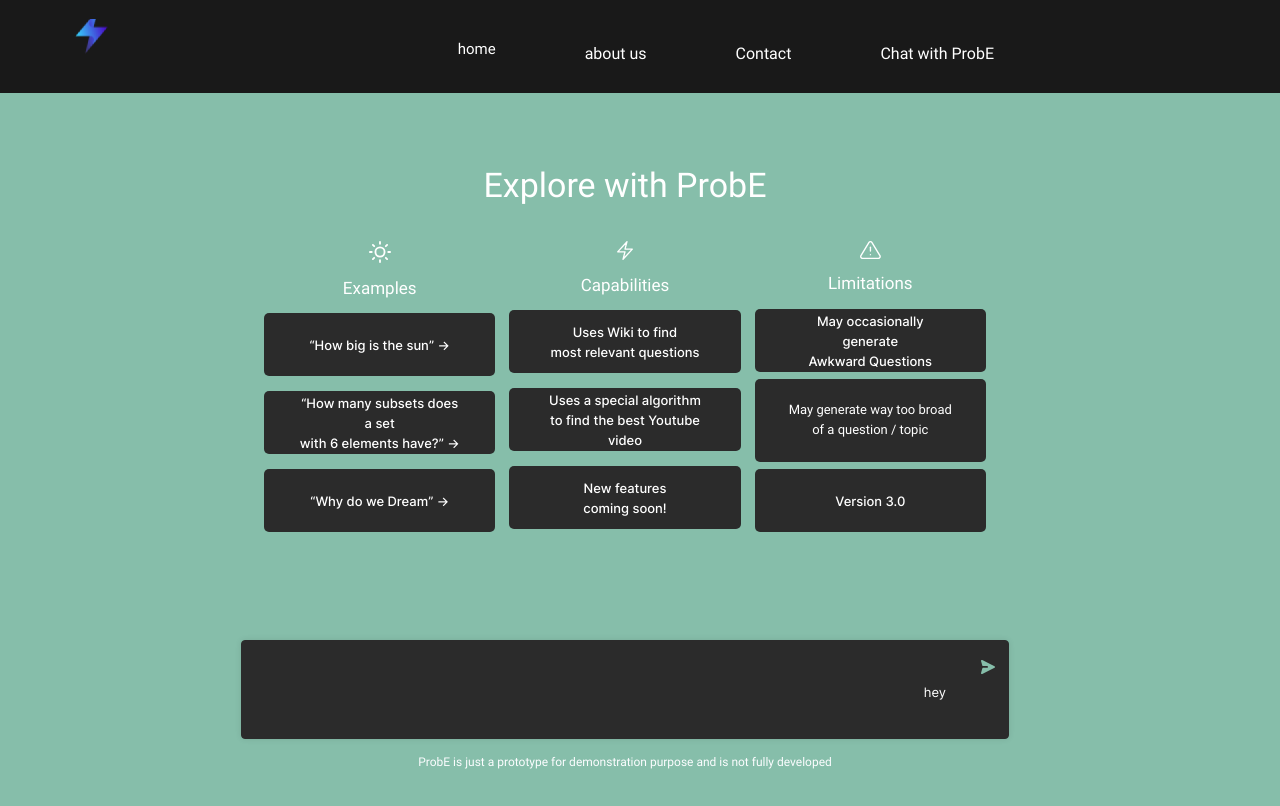
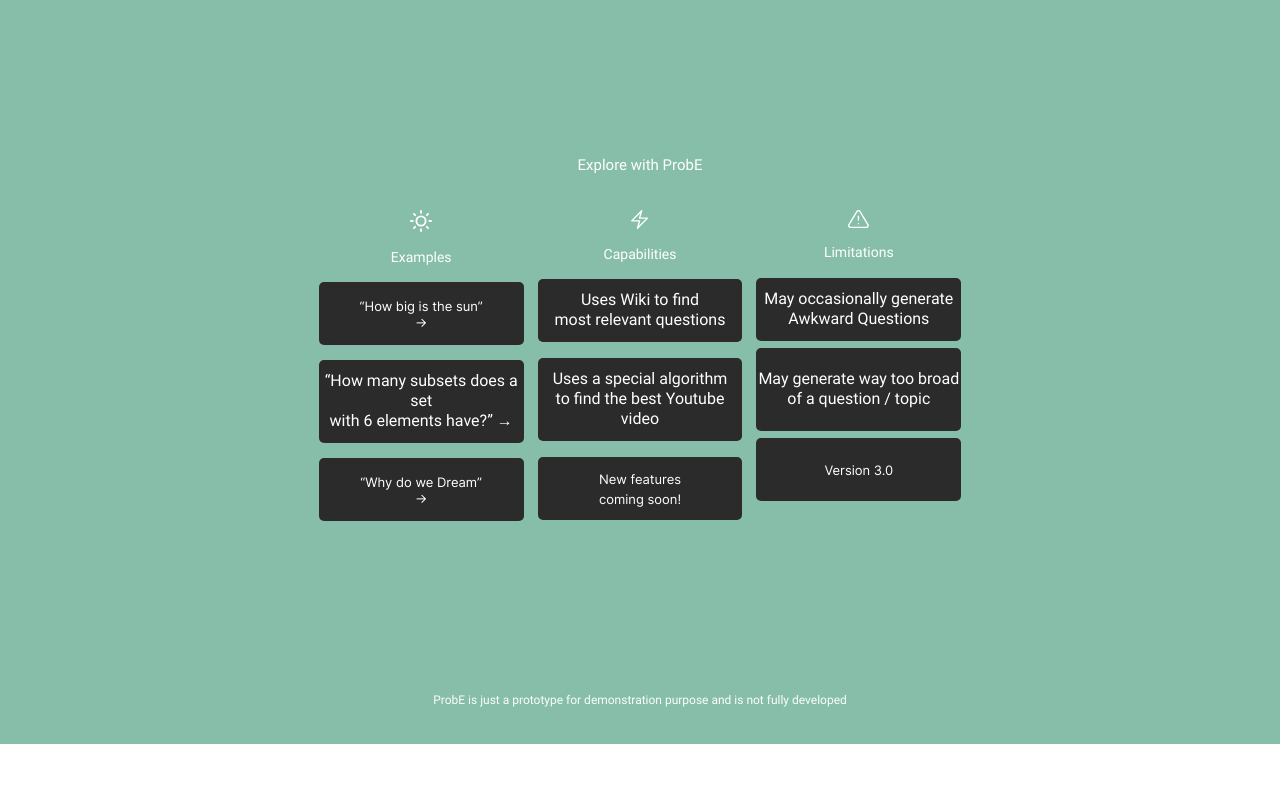
Before and after one commit to Arman-Fathabadi/Moonhack_final, a React (Create React App) app: page /chatscreen in a window 1280 px wide. Built offline with nearby package versions, Linux system fonts and the light colour scheme.

Commit message:
changes on chatscreen page

```diff
--- a/src/pages/ChatScreen/index.jsx
+++ b/src/pages/ChatScreen/index.jsx
@@ -1,38 +1,31 @@
-import React from "react";
 import { Helmet } from "react-helmet";
 import { Text, Img, Button } from "../../components";
-import Header from "../../components/Header";
+import React from "react";
 
 export default function ChatScreenPage() {
-
-  function handleSubmit(e) {
-
-  }
-
   return (
     <>
       <Helmet>
-        <title>Chat with ProbE - Interactive Learning and Support</title>
+        <title>Chat Interface - Engage with ProbE's Interactive Queries</title>
         <meta
           name="description"
-          content="Engage with ProbE's chat feature to explore relevant questions, find educational videos, and discover new features. Get answers to your curious questions with our intelligent system."
+          content="Discover the capabilities of ProbE's chat interface. Explore relevant questions, utilize advanced algorithms for video suggestions, and stay tuned for upcoming features. Engage with a prototype designed to enhance your knowledge journey."
         />
       </Helmet>
-      <div className="flex w-full flex-col items-center gap-[72px] bg-blue_gray-300 pb-9 md:gap-[54px] sm:gap-9 sm:pb-5">
-        {/* header section */}
-        <Header className="justify-center self-stretch" />
 
-        {/* main content section */}
-        <div className="container-xs pl-[171px] pr-[201px] md:p-5 md:px-5">
-          <div className="flex flex-col items-center">
-            {/* explore section */}
-            <div className="flex w-[94%] flex-col items-center gap-9 md:w-full">
-              <Text size="6xl" as="p">
+      {/* chat screen container section */}
+      <div className="flex w-full flex-col items-center justify-center bg-blue_gray-300 px-14 pb-9 pt-[156px] md:px-5 md:pt-5 sm:p-5">
+        {/* chat screen main content section */}
+        <div className="flex w-[55%] flex-col md:w-full">
+          {/* chat screen exploration section */}
+          <div className="mx-auto flex w-full max-w-[719px] flex-col items-center gap-9 md:p-5">
+            <Text size="lg" as="p">
               Explore with ProbE
             </Text>
 
-              {/* examples list section */}
+            {/* chat screen examples list section */}
             <div className="self-stretch">
+              {/* chat screen examples items section */}
               <div className="flex gap-3.5 md:flex-col">
                 <div className="flex w-full flex-col items-center gap-[15px]">
                   <Img
@@ -40,64 +33,56 @@ export default function ChatScreenPage() {
                     alt="brightness image"
                     className="h-[22px] w-[22px]"
                   />
-                    <Text size="2xl" as="p">
+                  <Text size="md" as="p">
                     Examples
                   </Text>
-                    <Button
-                      shape="round"
-                      className="w-full font-medium sm:px-5"
-                    >
+                  <Button shape="round" className="w-full sm:px-5">
                     “How big is the sun” →
                   </Button>
-                    <Button
-                      shape="round"
-                      className="w-full font-medium leading-5"
-                    >
+                  <div className="self-stretch rounded-[5px] bg-blue_gray-900 pb-3 pt-[11px]">
+                    <Text as="p" className="text-center leading-5">
                       <>
                         “How many subsets does a set
                         <br />
                         with 6 elements have?” →
                       </>
-                    </Button>
-                    <Button
-                      shape="round"
-                      className="w-full font-medium sm:px-5"
-                    >
+                    </Text>
+                  </div>
+                  <Button shape="round" className="w-full sm:px-5">
                     “Why do we Dream” →
                   </Button>
                 </div>
-                  <div className="flex w-full flex-col items-center gap-[15px]">
+
+                {/* chat screen capabilities section */}
+                <div className="flex w-full flex-col gap-4">
+                  <div className="flex flex-col items-center gap-[15px]">
                     <Img
-                      src="images/img_forward.svg"
-                      alt="fastforward image"
+                      src="images/img_flash.svg"
+                      alt="flash image"
                       className="h-[19px]"
                     />
-                    <Text size="2xl" as="p">
+                    <Text size="md" as="p">
                       Capabilities
                     </Text>
-                    <Button
-                      shape="round"
-                      className="w-full font-medium leading-5"
-                    >
+                    <div className="self-stretch rounded-[5px] bg-blue_gray-900 pb-3 pt-[11px]">
+                      <Text as="p" className="text-center leading-5">
                         <>
                           Uses Wiki to find <br />
                           most relevant questions
                         </>
-                    </Button>
-                    <Button
-                      shape="round"
-                      className="w-full font-medium leading-5"
-                    >
+                      </Text>
+                    </div>
+                  </div>
+                  <div className="rounded-[5px] bg-blue_gray-900 pb-3 pt-[11px]">
+                    <Text as="p" className="text-center leading-5">
                       <>
                         Uses a special algorithm
                         <br />
                         to find the best Youtube video
                       </>
-                    </Button>
-                    <Button
-                      shape="round"
-                      className="w-full font-medium leading-5"
-                    >
+                    </Text>
+                  </div>
+                  <Button shape="round" className="w-full leading-5">
                     <>
                       New features <br />
                       coming soon!
@@ -110,56 +95,49 @@ export default function ChatScreenPage() {
                     alt="videocamera"
                     className="h-[18px]"
                   />
-                    <Text size="2xl" as="p" className="mt-3.5">
+                  <Text size="md" as="p" className="mt-3.5">
                     Limitations
                   </Text>
-                    <Button
-                      shape="round"
-                      className="mt-4 w-full font-medium leading-5"
-                    >
+                  <div className="mt-4 self-stretch rounded-[5px] bg-blue_gray-900 pb-3 pt-[11px]">
+                    <Text as="p" className="text-center leading-5">
                       <>
                         May occasionally generate
                         <br /> Awkward Questions
                       </>
-                    </Button>
+                    </Text>
+                  </div>
                   <div className="mt-[7px] self-stretch rounded-[5px] bg-blue_gray-900 pb-[22px] pt-[21px] sm:py-5">
-                      <Text size="s" as="p" className="text-center leading-5">
+                    <Text as="p" className="text-center leading-5">
                       <>
                         May generate way too broad <br />
                         of a question / topic
                       </>
                     </Text>
                   </div>
-                    <Button
-                      shape="round"
-                      className="mt-[7px] w-full font-medium sm:px-5"
-                    >
+                  <Button shape="round" className="mt-[7px] w-full sm:px-5">
                     Version 3.0
                   </Button>
                 </div>
               </div>
             </div>
           </div>
+        </div>
 
-            {/* save image section */}
-            <div className="mt-[108px] flex justify-end self-stretch rounded border border-solid border-blue_gray-900 bg-blue_gray-900 px-[13px] pb-[15px] pt-[19px] shadow-md">
-              <label>
-                <input prompt=" question" />
-              </label>
-              <Button className="bw">hey</Button>
+        {/* chat screen save image section */}
+        <div className="flex flex-col items-end justify-end">
           <Img
             src="images/img_save.svg"
             alt="save icon"
-                className="h-[14px] w-[14px]"
+            className="mt-[127px] h-[14px] w-[14px]"
           />
         </div>
 
-            {/* footer text section */}
-            <Text size="xs" as="p" className="mt-[15px] !text-white-A700">
-              ProbE is just a prototype for demonstration purpose and is not
-              fully developed
+        {/* chat screen disclaimer section */}
+        <div className="flex flex-col items-center justify-end">
+          <Text size="xs" as="p" className="mt-[30px] !text-white-A700">
+            ProbE is just a prototype for demonstration purpose and is not fully
+            developed
           </Text>
-          </div>
         </div>
       </div>
     </>
```
Also changed, not shown: public/images/img_flash.svg (added). Lines whose indentation alone changed are shown as unchanged.
